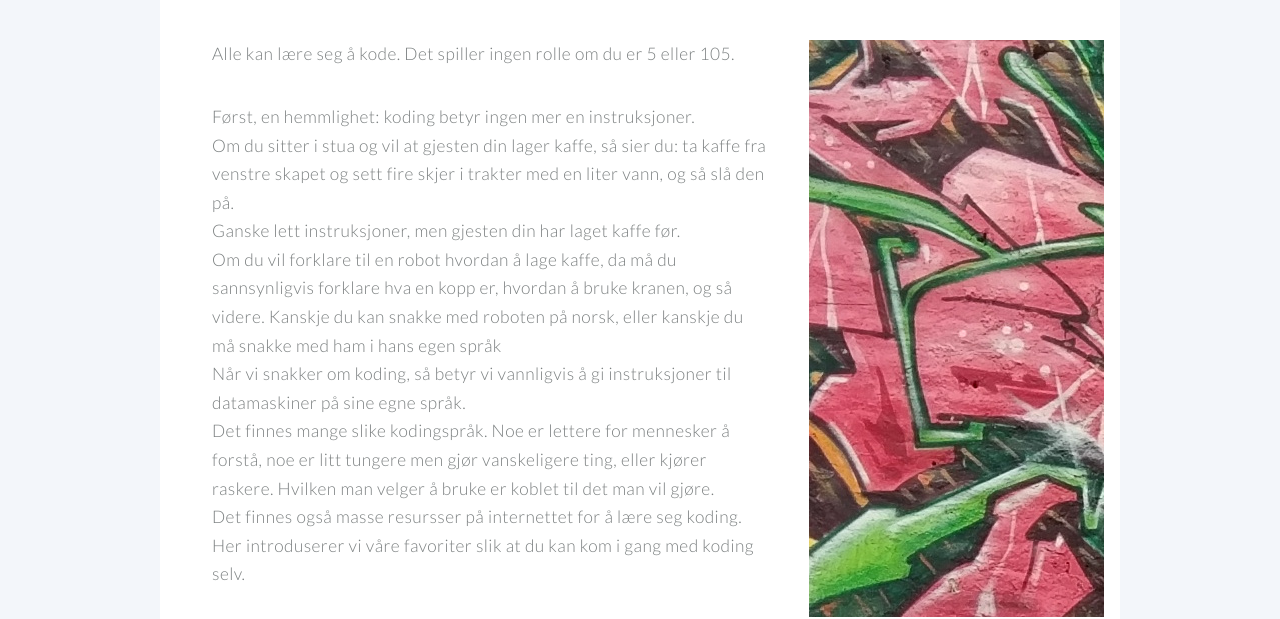
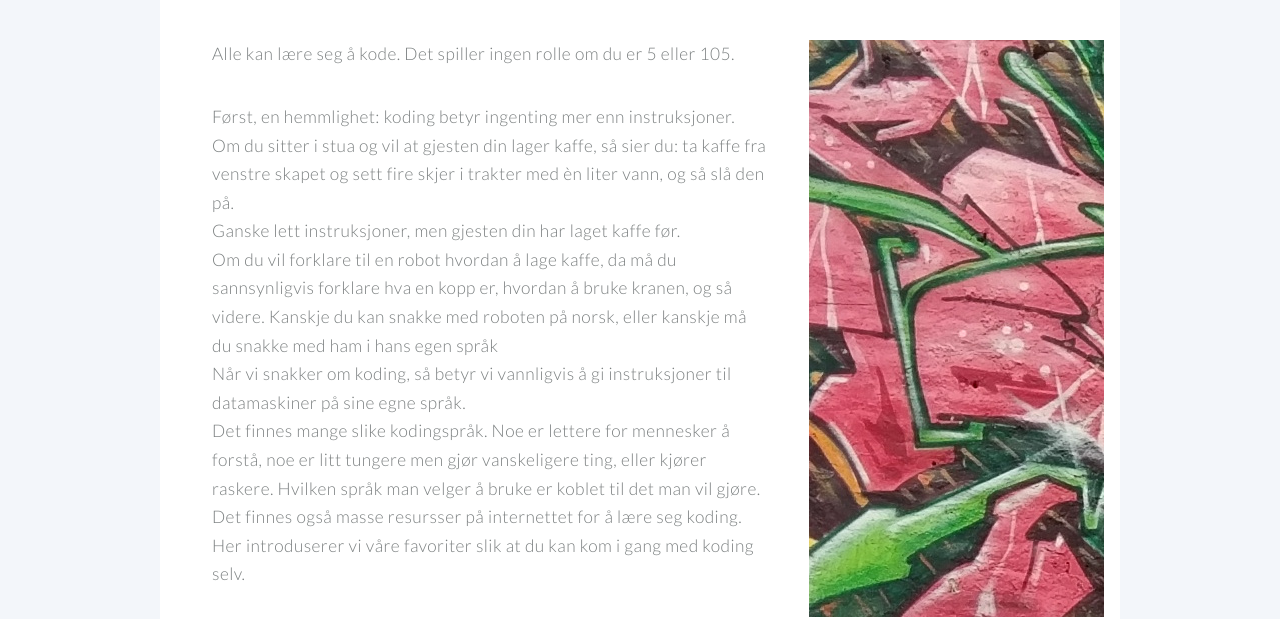
Before and after one commit to kodelek/kodelek.github.io, a Jekyll site: the page built from kom-i-gang-med-koding.html, in a window 1280 px wide and 900 px high. Shown: the part 216-835 px from the top of the window. Built offline with Jekyll 4.4.1, drawn with Linux system fonts in a browser that asks for light colours.

Commit message:
Corrections

```diff
--- a/kom-i-gang-med-koding.html
+++ b/kom-i-gang-med-koding.html
@@ -24,14 +24,14 @@ layout: default
                   <div class="row">
                     <div class="8u">
 
-					<p>Alle kan lære seg å kode. Det spiller ingen rolle om du er 5 eller 105.</p>
-          <p>Først, en hemmlighet: koding betyr ingen mer en instruksjoner.<br/>
-            Om du sitter i stua og vil at gjesten din lager kaffe, så sier du: ta kaffe fra venstre skapet og sett fire skjer i trakter med en liter vann, og så slå den på.<br/>
-            Ganske lett instruksjoner, men gjesten din har laget kaffe før.<br/>
-            Om du vil forklare til en robot hvordan å lage kaffe, da må du sannsynligvis forklare hva en kopp er, hvordan å bruke kranen, og så videre. Kanskje du kan snakke med roboten på norsk, eller kanskje du må snakke med ham i hans egen språk<br/>
-            Når vi snakker om koding, så betyr vi vannligvis å gi instruksjoner til datamaskiner på sine egne språk.<br/>
-            Det finnes mange slike kodingspråk. Noe er lettere for mennesker å forstå, noe er litt tungere men gjør vanskeligere ting, eller kjører raskere. Hvilken man velger å bruke er koblet til det man vil gjøre.<br/>
-            Det finnes også masse resursser på internettet for å lære seg koding. Her introduserer vi våre favoriter slik at du kan kom i gang med koding selv.
+<p>Alle kan lære seg å kode. Det spiller ingen rolle om du er 5 eller 105.</p>
+<p>Først, en hemmlighet: koding betyr ingenting mer enn instruksjoner.<br/>
+Om du sitter i stua og vil at gjesten din lager kaffe, så sier du: ta kaffe fra venstre skapet og sett fire skjer i trakter med èn liter vann, og så slå den på.<br/>
+Ganske lett instruksjoner, men gjesten din har laget kaffe før.<br/>
+Om du vil forklare til en robot hvordan å lage kaffe, da må du sannsynligvis forklare hva en kopp er, hvordan å bruke kranen, og så videre. Kanskje du kan snakke med roboten på norsk, eller kanskje må du snakke med ham i hans egen språk<br/>
+Når vi snakker om koding, så betyr vi vannligvis å gi instruksjoner til datamaskiner på sine egne språk.<br/>
+Det finnes mange slike kodingspråk. Noe er lettere for mennesker å forstå, noe er litt tungere men gjør vanskeligere ting, eller kjører raskere. Hvilken språk man velger å bruke er koblet til det man vil gjøre.<br/>
+Det finnes også masse resursser på internettet for å lære seg koding. Her introduserer vi våre favoriter slik at du kan kom i gang med koding selv.
                     </div>
                     <div class="4u">
                       <img src="images/pinkslice02.jpg" alt=""/>
```
Also changed, not shown: _posts/2016-10-23-oslo-kommune-programmering.md (+2 -2 lines).
